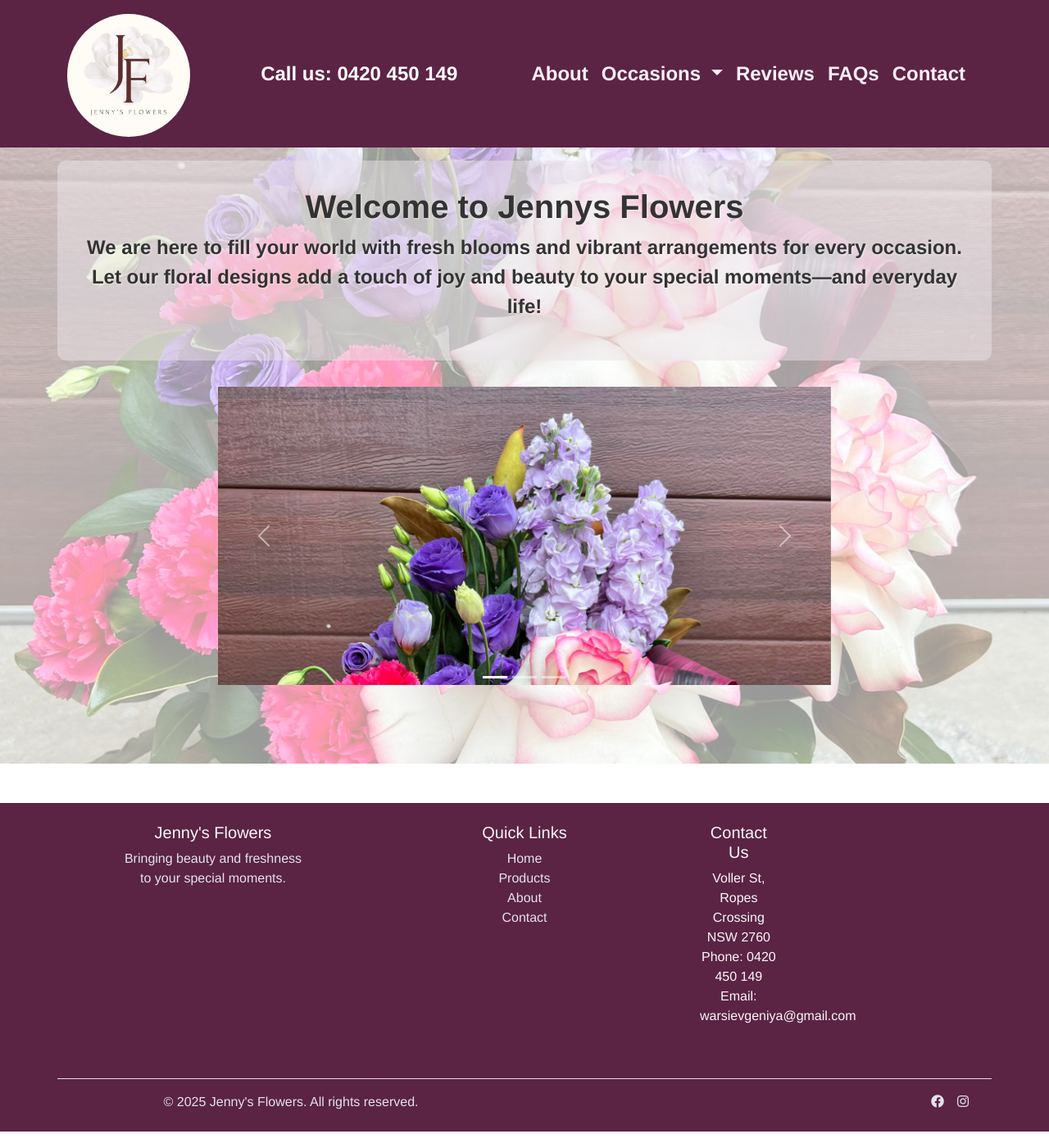
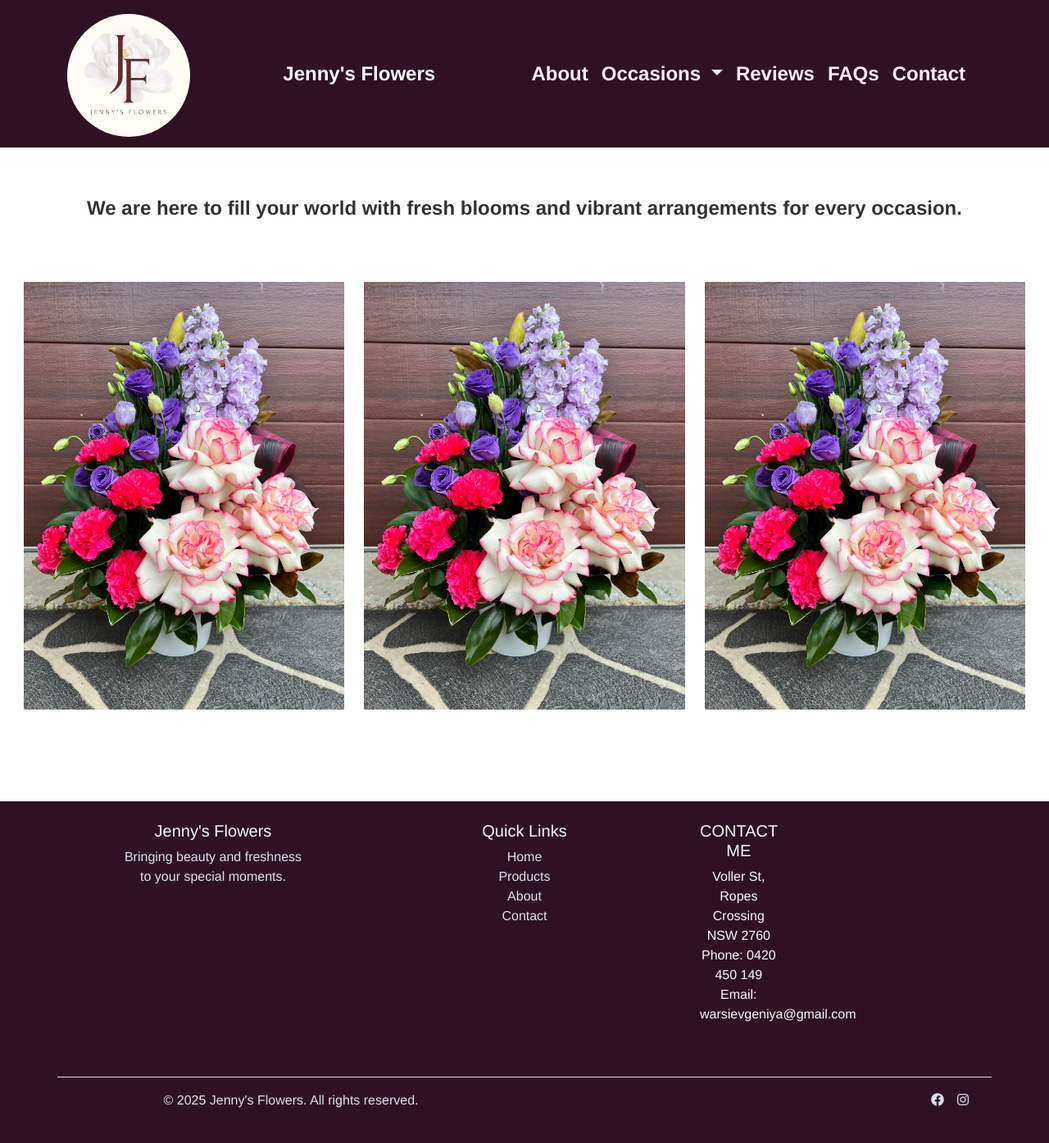
Before and after one commit to Junikab/jennys-flowers, a Vue app: page / in a window 1280 px wide. Shown: the whole page at 82% size. Built offline with nearby package versions, Linux system fonts and the light colour scheme.

Commit message:
home page caroucel changed to galery

```diff
--- a/src/components/home/ContactMe.vue
+++ b/src/components/home/ContactMe.vue
@@ -11,7 +11,7 @@
         :class="fullWidth ? 'col-12' : 'col-md-4'"
         v-if="showContact"
       >
-        <h5>Contact Us</h5>
+        <h5>CONTACT ME</h5>
         <ul class="list-unstyled contact-text">
           <li>Voller St,</li>
           <li>Ropes Crossing NSW 2760</li>
@@ -20,14 +20,18 @@
         </ul>
       </div>
       <div class="opening col-md-4 mb-3" v-if="showHours">
-        <h5>Opening Hours</h5>
+        <h5>OPENING HOURS</h5>
         <ul class="list-unstyled contact-text">
-          <li>Saturday - Thursday: 7:00 AM - 7:00 PM</li>
-          <li>Friday: 7:00 AM - 10:00 PM</li>
+          <!-- <li>Saturday - Thursday: 7:00 AM - 7:00 PM</li>
+          <li>Friday: 7:00 AM - 10:00 PM</li> -->
+          <li>By appointment only</li>
         </ul>
       </div>
       <div class="location col-md-4 mb-3" v-if="showLocation">
-        <h5>Location</h5>
+        <h5>LOCATION</h5>
+        <ul class="list-unstyled contact-text">
+          <li>Voller St, Ropes Crossing NSW 2760</li>
+        </ul>
         <!-- for future map -->
         <!-- <img src="@/assets/images/map.png" alt="Map" /> -->
       </div>
--- a/src/components/layout/TheFooter.vue
+++ b/src/components/layout/TheFooter.vue
@@ -35,12 +35,12 @@
 
       <!-- Social Media Links -->
       <div class="row border-top pt-3 mt-3">
-        <div class="col-md-6">
-          <p class="mb-0 footer-text">
+        <div class="col">
+          <p class="footer-text">
             &copy; 2025 Jenny's Flowers. All rights reserved.
           </p>
         </div>
-        <div class="col-md-6 text-md-end">
+        <div class="col text-md-end">
           <a
             href="https://www.facebook.com/profile.php?id=61565467934102"
             target="_blank"
@@ -72,7 +72,7 @@ export default {
 <style scoped>
 .footer {
   margin-top: auto;
-  background-color: #5b2344;
+  background-color: #301123;
   color: rgb(240, 248, 255);
   /* bottom: 0;
   width: 100%; */
--- a/src/components/layout/TheHeader.vue
+++ b/src/components/layout/TheHeader.vue
@@ -10,7 +10,7 @@
         />
       </router-link>
       <div class="topper-info">
-        <span>Call us: 0420 450 149</span>
+        <span>Jenny's Flowers</span>
       </div>
       <div class="d-flex justify-content-center align-items-center">
         <TheNavigation />
@@ -31,7 +31,7 @@ export default {
 
 <style scoped>
 .body {
-  background-color: #5b2344;
+  background-color: #301123;
 }
 .topper-info {
   color: #fff;
--- a/src/views/HomePage.vue
+++ b/src/views/HomePage.vue
@@ -4,48 +4,53 @@
       <h1>{{ msg }}</h1>
       <p>
         We are here to fill your world with fresh blooms and vibrant
-        arrangements for every occasion.<br />
-        Let our floral designs add a touch of joy and beauty to your special
-        moments—and everyday life!
+        arrangements for every occasion.
       </p>
     </div>
-    <div class="carousel-container">
-      <TheCarousel />
+    <div class="images container-fluid mt-4">
+      <div class="row">
+        <div class="col-12 col-md-4 mb-3 mb-md-0">
+          <img
+            src="@/assets/images/background/background.jpg"
+            class="img-fluid w-100 h-100 object-fit-cover"
+            alt="background"
+          />
+        </div>
+        <div class="col-12 col-md-4 mb-3 mb-md-0">
+          <img
+            src="@/assets/images/background/background.jpg"
+            class="img-fluid w-100 h-100 object-fit-cover"
+            alt="background"
+          />
+        </div>
+        <div class="col-12 col-md-4 mb-3 mb-md-0">
+          <img
+            src="@/assets/images/background/background.jpg"
+            class="img-fluid w-100 h-100 object-fit-cover"
+            alt="background"
+          />
+        </div>
+      </div>
     </div>
   </div>
 </template>
-
-<script>
-import TheCarousel from '@/components/carousel/TheCarousel.vue'
-export default {
-  name: 'HomePage',
-  props: {
-    msg: String
-  },
-  components: {
-    TheCarousel
-  }
-}
-</script>
 
 <style scoped>
 .home-page {
   min-height: 100vh; /* This ensures full height */
 }
+
 .hero-section {
-  background-image: linear-gradient(
-      rgba(255, 255, 255, 0.6),
-      rgba(255, 255, 255, 0.6)
-    ),
-    url('@/assets/images/background/background.jpg');
   min-height: 80vh;
   max-height: 100vh;
   background-size: cover;
   background-position: center;
   background-repeat: no-repeat;
   padding: 4rem 2rem;
+  /* padding: 4rem 0 0 0; */
+  margin: -3rem -15px 0;
+  /* margin: -3rem 0 0 0; */
   border-radius: 10px;
-  margin: -3rem -15px 0;
   display: flex; /* Added to help with layout */
   flex-direction: column; /* Stack children vertically */
   justify-content: space-between; /* Space out the title and carousel */
@@ -61,18 +66,13 @@ export default {
 .hero-section p {
   font-size: 1.5rem;
 }
+
 .title-container {
-  background-color: rgb(236, 228, 233, 0.5);
   border-radius: 10px;
   padding: 2rem;
 }
-.carousel-container {
-  display: flex;
-  justify-content: center;
-  align-items: center;
-  margin: 2rem auto;
-  width: 60%; /* Set specific width */
-  max-height: 50vh; /* Limit height */
-  overflow: hidden; /* Prevent overflow */
+
+.object-fit-cover {
+  object-fit: cover;
 }
 </style>
```
